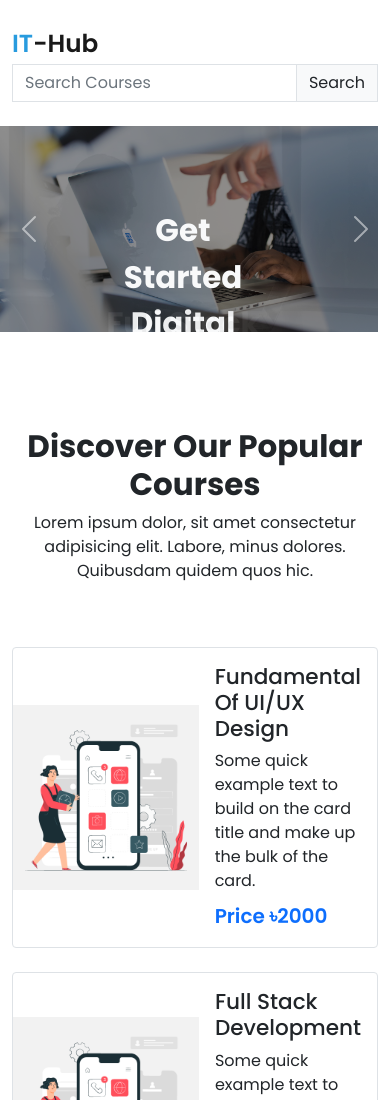
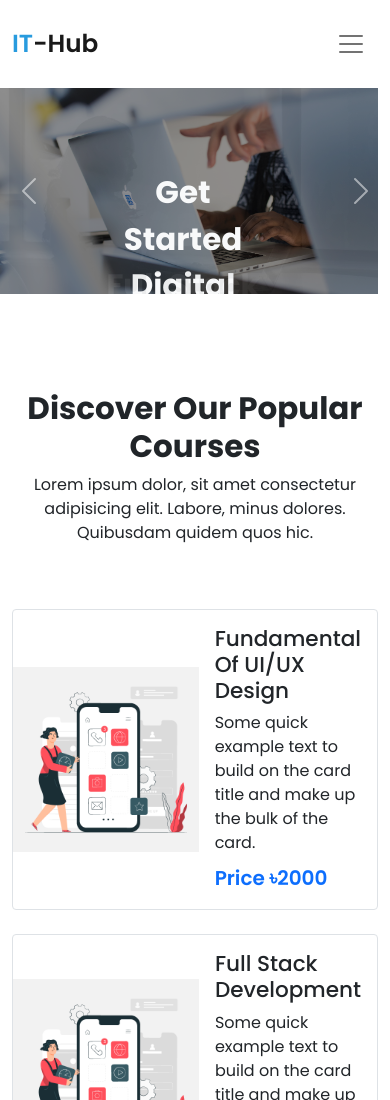
Before and after one commit to palashnath880/it-hub, a plain HTML site: page index.html in a window 390 px wide. Shown: the top 1100 px of the page. Drawn offline with nearby package versions, Linux system fonts and the light colour scheme.

Commit message:
Responsive menu checked

```diff
--- a/index.html
+++ b/index.html
@@ -19,19 +19,22 @@
                 <a class="navbar-brand" href="index.html">
                     <h1 class="m-0 p-0 fw-semibold font-poppins logo fs-2"><span>IT</span>-Hub</h1>
                 </a>
-                <div class="navbar-collapse collapse">
-                    <ul class="navbar-nav mx-auto">
+                <button class="navbar-toggler shadow-none border-0" type="button" data-bs-toggle="collapse" data-bs-target="#navbarMain" aria-controls="navbarMain" aria-expanded="false" aria-label="Toggle navigation">
+                    <span class="navbar-toggler-icon"></span>
+                </button>
+                <div class="navbar-collapse collapse" id="navbarMain">
+                    <ul class="navbar-nav mx-auto ps-3 ps-md-0">
                         <li class="nav-item"><a href="" class="nav-link font-poppins fw-normal">Home</a></li>
                         <li class="nav-item"><a href="" class="nav-link font-poppins fw-normal">Courses</a></li>
                         <li class="nav-item"><a href="" class="nav-link font-poppins fw-normal">Deals</a></li>
                         <li class="nav-item"><a href="" class="nav-link font-poppins fw-normal">Success</a></li>
                         <li class="nav-item"><a href="" class="nav-link font-poppins fw-normal">Register</a></li>
                     </ul>
+                    <form class="d-flex mt-3 mt-md-0">
+                        <input class="form-control shadow-none rounded-0 border border-end-0" type="search" placeholder="Search Courses" aria-label="Search">
+                        <button class="btn rounded-0 border bg-light" type="submit">Search</button>
+                    </form>
                 </div>
-                <form class="d-flex">
-                    <input class="form-control shadow-none rounded-0 border border-end-0" type="search" placeholder="Search Courses" aria-label="Search">
-                    <button class="btn rounded-0 border bg-light" type="submit">Search</button>
-                </form>
             </div>
         </nav>
     </header>
```
